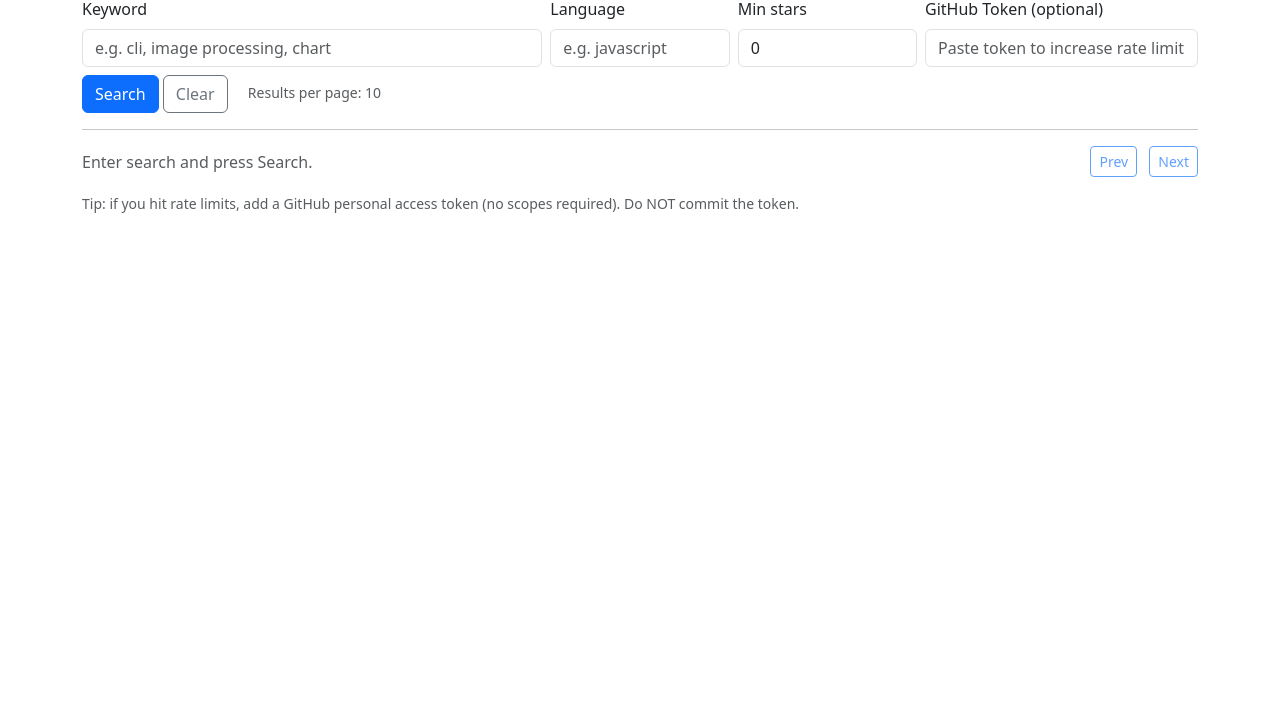
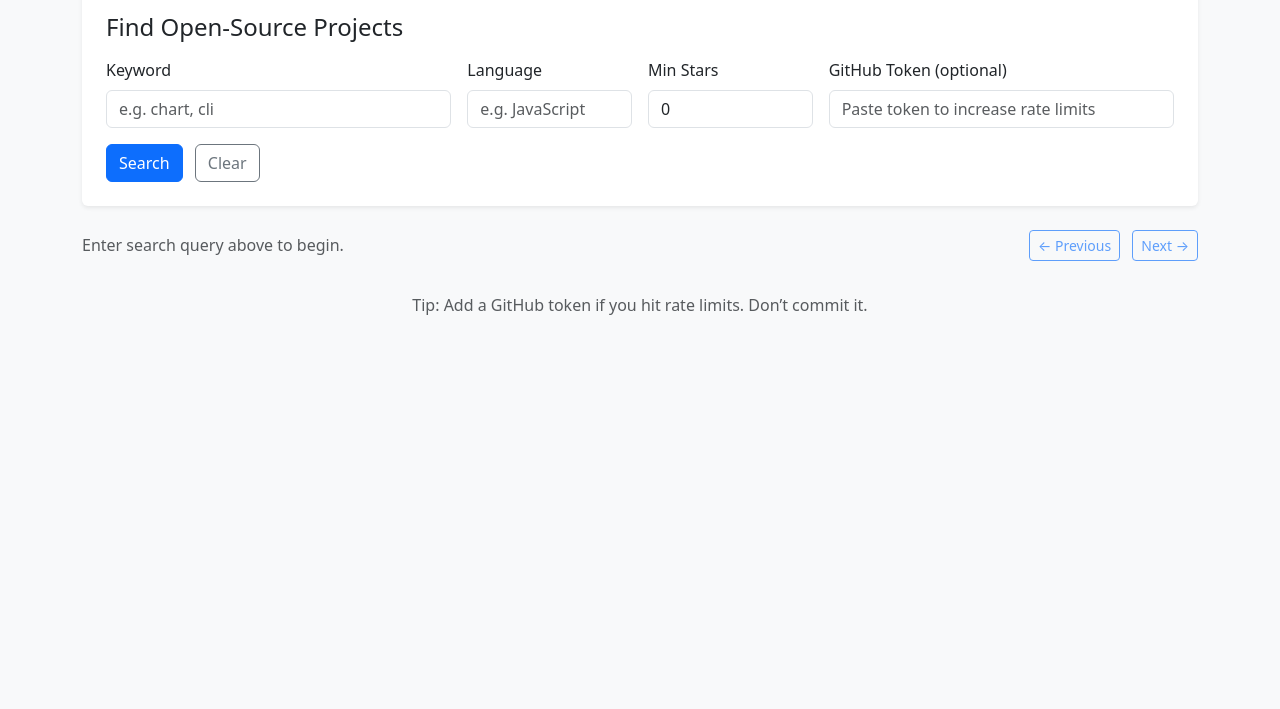
Before and after one commit to divyanshus25723-del/hackathon, a plain HTML site: page index.html in a window 1280 px wide. Shown: the part 91-800 px from the top of the page. Drawn offline with nearby package versions, Linux system fonts and the light colour scheme.

Commit message:
Update index.html

```diff
--- a/index.html
+++ b/index.html
@@ -1,58 +1,65 @@
-<!doctype html>
+<!DOCTYPE html>
 <html lang="en">
 <head>
-  <meta charset="utf-8" />
-  <meta name="viewport" content="width=device-width,initial-scale=1" />
-  <title>OSS Discoverability — Simple</title>
+  <meta charset="UTF-8" />
+  <meta name="viewport" content="width=device-width, initial-scale=1" />
+  <title>OSS Discoverability Engine</title>
+
+  <!-- Bootstrap CSS for quick styling -->
   <link href="https://cdn.jsdelivr.net/npm/bootstrap@5.3.2/dist/css/bootstrap.min.css" rel="stylesheet">
-  <link rel="stylesheet" href="styles.css" />
+
+  <!-- Your custom styles -->
+  <link rel="stylesheet" href="style.css" />
 </head>
-<body>
-  <div class="container py-4">
-    <h1 class="mb-3">OSS Discoverability — Simple</h1>
+<body class="bg-light">
+  <nav class="navbar navbar-expand-lg navbar-light bg-white shadow-sm mb-4">
+    <div class="container">
+      <a class="navbar-brand" href="#">OSS Discoverability</a>
+    </div>
+  </nav>
 
-    <form id="search-form" class="row gy-2 gx-2 align-items-end">
-      <div class="col-md-5">
-        <label class="form-label">Keyword</label>
-        <input id="q" class="form-control" placeholder="e.g. cli, image processing, chart" />
+  <div class="container mb-5">
+    <div class="card p-4 shadow-sm bg-white mb-4">
+      <h4 class="mb-3">Find Open-Source Projects</h4>
+      <form id="search-form" class="row g-3">
+        <div class="col-md-4">
+          <label for="q" class="form-label">Keyword</label>
+          <input id="q" type="text" class="form-control" placeholder="e.g. chart, cli" />
         </div>
         <div class="col-md-2">
-        <label class="form-label">Language</label>
-        <input id="lang" class="form-control" placeholder="e.g. javascript" />
+          <label for="lang" class="form-label">Language</label>
+          <input id="lang" type="text" class="form-control" placeholder="e.g. JavaScript" />
         </div>
         <div class="col-md-2">
-        <label class="form-label">Min stars</label>
-        <input id="stars" class="form-control" type="number" min="0" value="0" />
+          <label for="stars" class="form-label">Min Stars</label>
+          <input id="stars" type="number" class="form-control" min="0" value="0" placeholder="0" />
         </div>
-      <div class="col-md-3">
-        <label class="form-label">GitHub Token (optional)</label>
-        <input id="token" class="form-control" placeholder="Paste token to increase rate limits (do not commit)" />
+        <div class="col-md-4">
+          <label for="token" class="form-label">GitHub Token (optional)</label>
+          <input id="token" type="text" class="form-control" placeholder="Paste token to increase rate limits" />
+        </div>
+        <div class="col-12">
+          <button type="submit" class="btn btn-primary me-2">Search</button>
+          <button id="clear-btn" type="button" class="btn btn-outline-secondary">Clear</button>
+        </div>
+      </form>
     </div>
 
-      <div class="col-12">
-        <button id="search-btn" class="btn btn-primary">Search</button>
-        <button id="clear-btn" type="button" class="btn btn-outline-secondary">Clear</button>
-        <small class="text-muted ms-3">Results per page: 10</small>
-      </div>
-    </form>
-
-    <hr/>
-
     <div class="d-flex justify-content-between align-items-center mb-2">
-      <div id="status" class="text-muted">Enter search and press Search.</div>
+      <div id="status" class="text-muted">Enter search query above to begin.</div>
       <div>
-        <button id="prevBtn" class="btn btn-sm btn-outline-primary me-2" disabled>Prev</button>
-        <button id="nextBtn" class="btn btn-sm btn-outline-primary" disabled>Next</button>
+        <button id="prevBtn" class="btn btn-sm btn-outline-primary me-2" disabled>← Previous</button>
+        <button id="nextBtn" class="btn btn-sm btn-outline-primary" disabled>Next →</button>
       </div>
     </div>
 
-    <div id="results" class="row g-3"></div>
+    <div id="results" class="row g-4"></div>
+  </div>
 
-    <footer class="mt-4 text-muted small">
-      Tip: if you hit rate limits, add a GitHub personal access token (no scopes required). Do NOT commit the token.
+  <footer class="text-center text-muted pb-4">
+    Tip: Add a GitHub token if you hit rate limits. Don’t commit it.
   </footer>
-  </div>
-  <div id="results" class="..."></div>
+
   <script src="app.js"></script>
 </body>
 </html>
```
Lines whose indentation alone changed are shown as unchanged.
